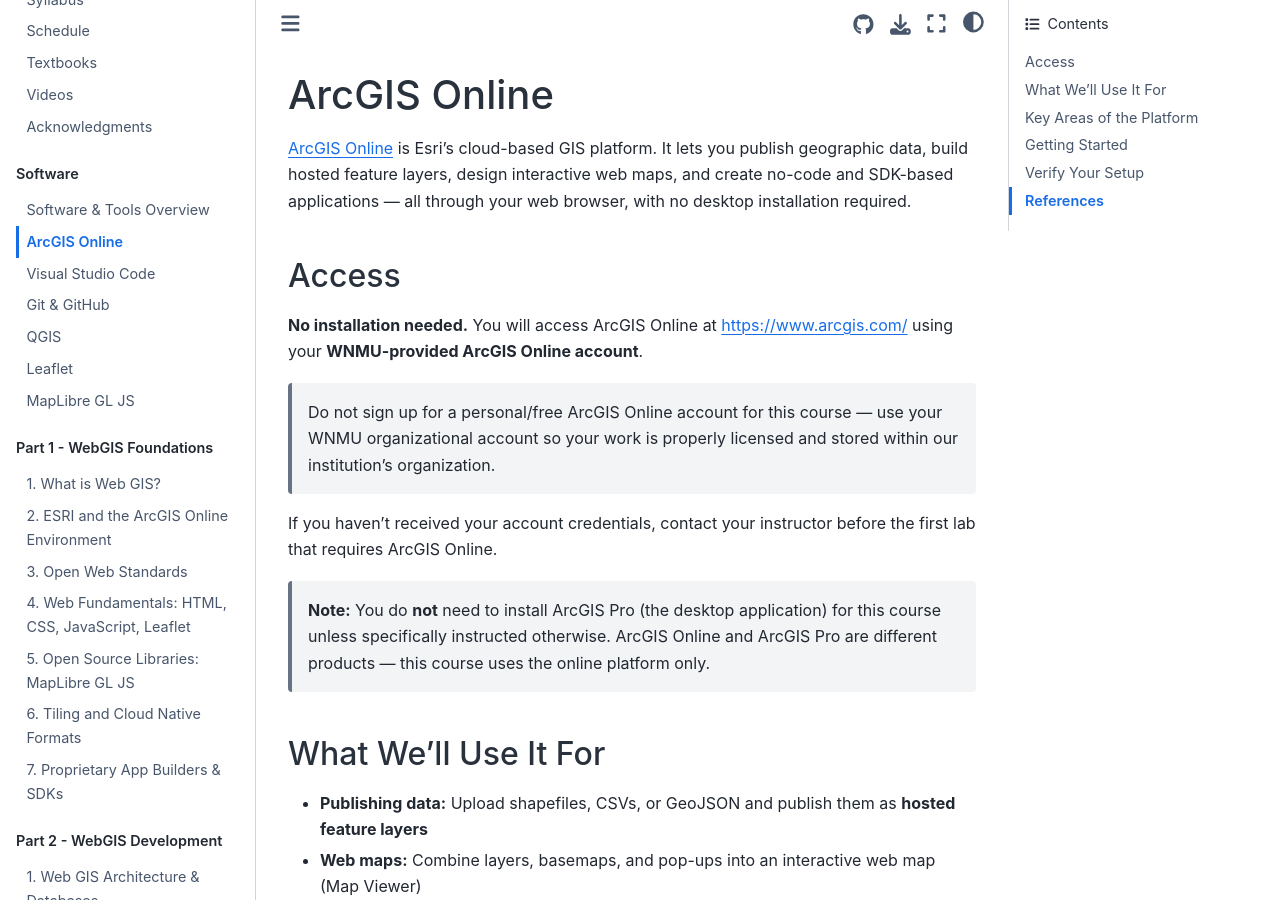
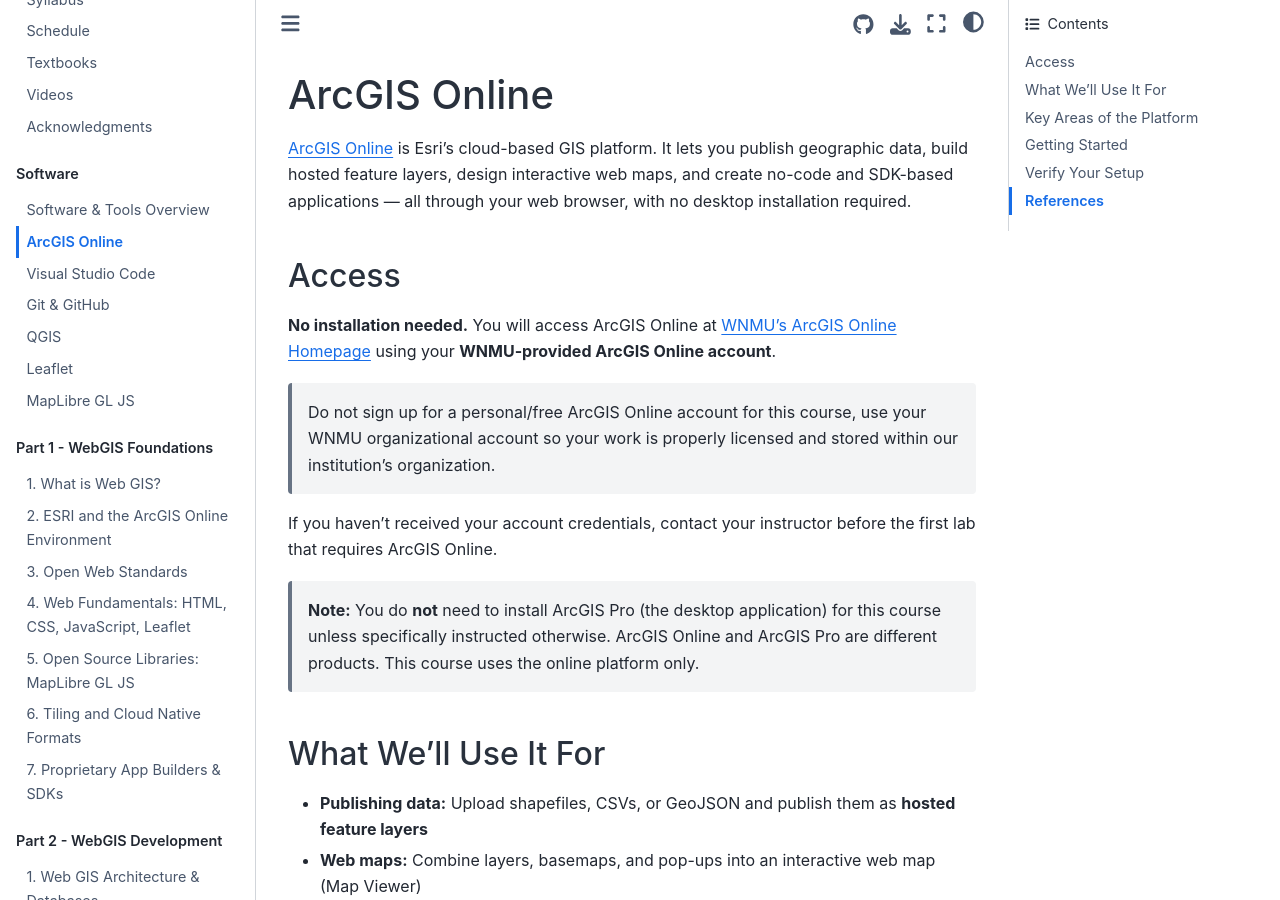
Before and after one commit to asivitskis/giss-366, a Jupyter Book: the page built from book/software/arcgis_online.md, in a window 1280 px wide and 900 px high. Built offline with Jupyter Book 1.0.4 settings and Sphinx 7.4.7 and the Sphinx Book theme 1.1.4, drawn with Linux system fonts in a browser that asks for light colours.

Commit message:
update AGOL links

```diff
--- a/book/software/arcgis_online.md
+++ b/book/software/arcgis_online.md
@@ -4,13 +4,13 @@
 
 ## Access
 
-**No installation needed.** You will access ArcGIS Online at [https://www.arcgis.com/](https://www.arcgis.com/) using your **WNMU-provided ArcGIS Online account**.
+**No installation needed.** You will access ArcGIS Online at [WNMU's ArcGIS Online Homepage](https://wnmugis.maps.arcgis.com/home/index.html) using your **WNMU-provided ArcGIS Online account**.
 
-> Do not sign up for a personal/free ArcGIS Online account for this course — use your WNMU organizational account so your work is properly licensed and stored within our institution's organization.
+> Do not sign up for a personal/free ArcGIS Online account for this course, use your WNMU organizational account so your work is properly licensed and stored within our institution's organization.
 
 If you haven't received your account credentials, contact your instructor before the first lab that requires ArcGIS Online.
 
-> **Note:** You do **not** need to install ArcGIS Pro (the desktop application) for this course unless specifically instructed otherwise. ArcGIS Online and ArcGIS Pro are different products — this course uses the online platform only.
+> **Note:** You do **not** need to install ArcGIS Pro (the desktop application) for this course unless specifically instructed otherwise. ArcGIS Online and ArcGIS Pro are different products. This course uses the online platform only.
 
 ## What We'll Use It For
 
```
